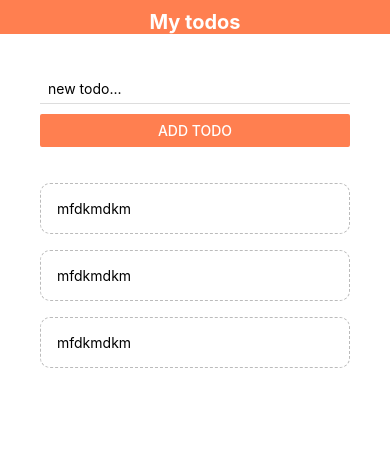
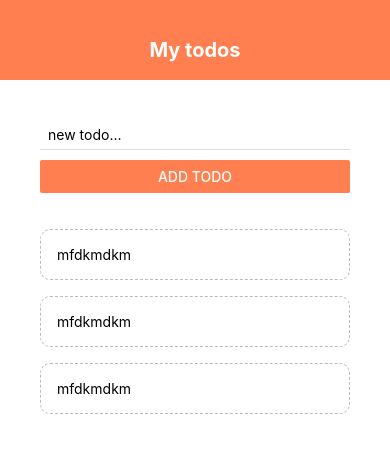
Before and after one commit to prog-hammer/todo-app, a React Native app: screen / in a window 390 px wide. Shown: the top 452 px of the page. Built offline with nearby package versions, Linux system fonts and the light colour scheme.

Commit message:
Minor changes

```diff
--- a/App.js
+++ b/App.js
@@ -19,6 +19,7 @@ export default function App() {
 
   const submitHandler=(text)=>{
     if(text.length>3){
+      setText('');
       setTodos(prevTodos=>{
         return[
           {text,key:Math.random().toString()},
--- a/components/header.js
+++ b/components/header.js
@@ -13,7 +13,8 @@ export default function Header(){
 
 const styles = StyleSheet.create({
     header: {
-      paddingTop:10,
+      height:80,
+      paddingTop:38,
       backgroundColor: 'coral',
     },
     title: {
```
